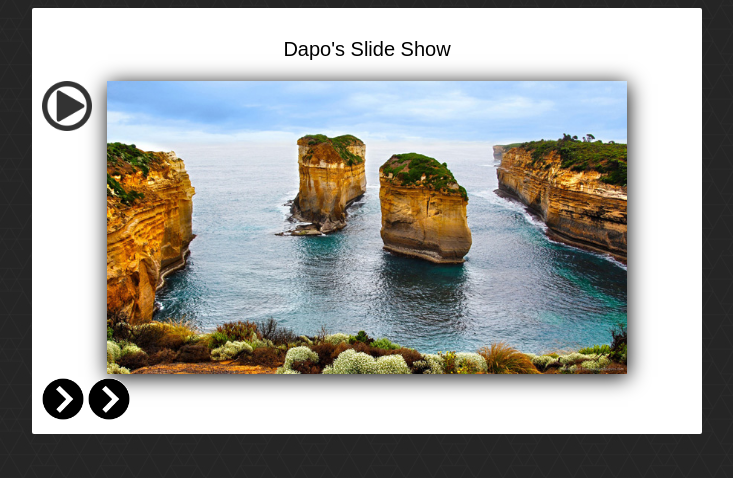
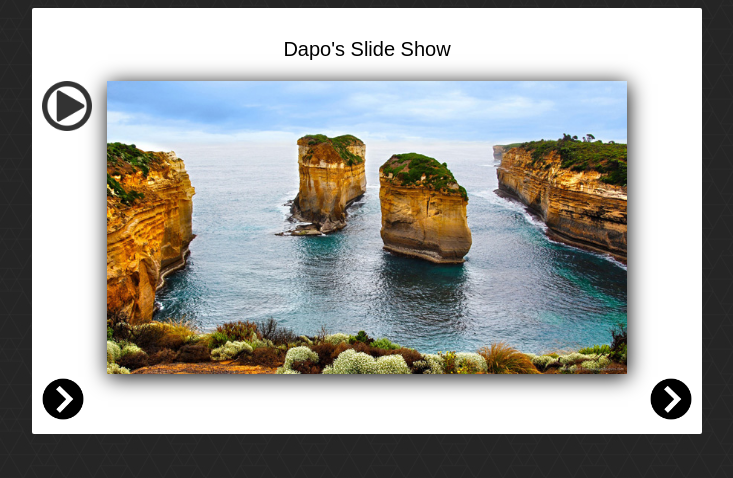
Before and after one commit to dm262/Makanjuola-P2, a PHP site: page /index.html in a window 1280 px wide. Shown: the top 478 px of the page, without its empty margins (273-1006 px from the left). Run offline with PHP 8.4, Linux system fonts and the light colour scheme; grey boxes labelled with a size stand in for pictures from a placeholder-image service; some libraries are stand-ins or nearby versions.

Commit message:
task: adjusted css moved nextphoto button to right

```diff
--- a/css/style.css
+++ b/css/style.css
@@ -57,6 +57,7 @@ body {
 }
 
 #nextPhoto {
+    float:right;
 	height: 42px;
 	width: 42px;
 }
--- a/js/gallery.js
+++ b/js/gallery.js
@@ -39,8 +39,10 @@ function swapPhoto() {
 	//from the JSON string
 
 	$('#photo').attr("src" ,mImages[mCurrentIndex].url);
-    mCurrentIndex++;
-	console.log('swap photo');
+    console.log('swap photo');
+
+
+
 }
 
 // Counter for the mImages array
```
